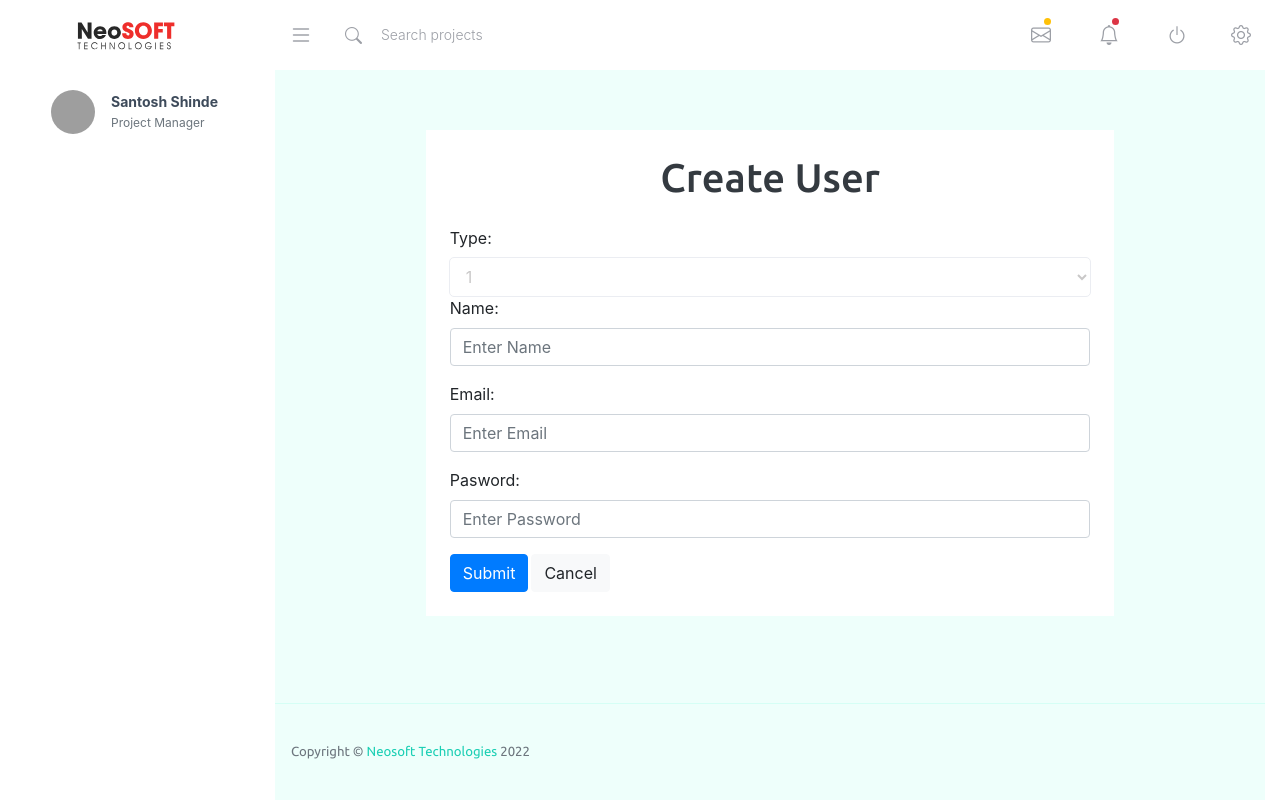
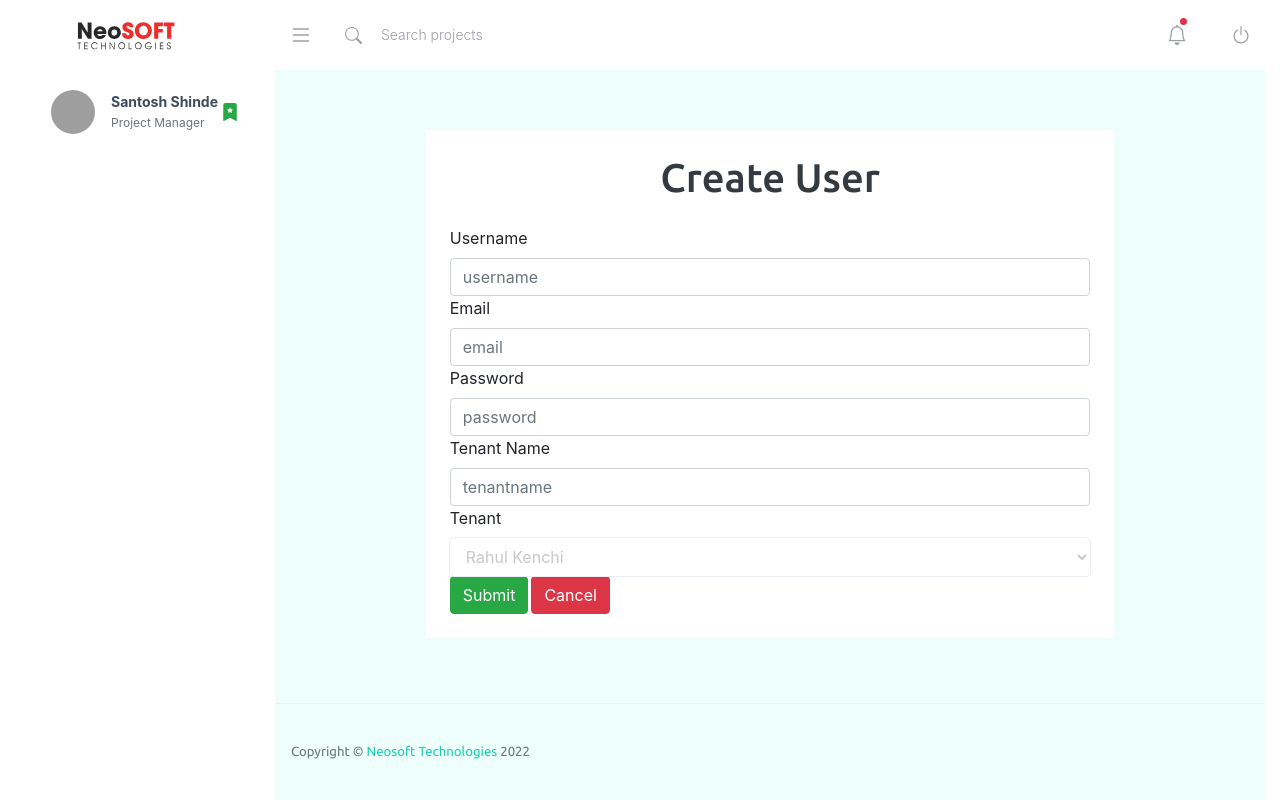
Before and after one commit to NeoSOFT-Technologies/console, a React (Create React App) app: page /createuser in a window 1280 px wide. Built offline with nearby package versions, Linux system fonts and the light colour scheme; a web font is replaced by a local one; what miragejs would draw is missing.

Commit message:
component converted to ts

```diff
--- a/src/Routes/userRoutes.ts
+++ b/src/Routes/userRoutes.ts
@@ -0,0 +1 @@
+export const user = "hello world";
--- a/src/components/navbar/Navbar.tsx
+++ b/src/components/navbar/Navbar.tsx
@@ -1,19 +1,13 @@
-import React, { Component } from "react";
+import React from "react";
 import { Dropdown } from "react-bootstrap";
-import { Link } from "react-router-dom";
+import { Link, useNavigate } from "react-router-dom";
 import { logo, logo_mini } from "../../resources/images";
-// import {  } from "react-i18next";
+export default function Navbar() {
+  const naviagte = useNavigate();
+  const toggleOffcanvas = () => {
+    document?.querySelector(".sidebar-offcanvas")?.classList.toggle("active");
+  };
 
-class Navbar extends Component {
-  toggleOffcanvas() {
-    document?.querySelector(".sidebar-offcanvas")?.classList.toggle("active");
-  }
-
-  toggleRightSidebar() {
-    document?.querySelector(".right-sidebar")?.classList.toggle("open");
-  }
-
-  render() {
   return (
     <nav className="navbar default-layout-navbar col-lg-12 col-12 p-0 fixed-top d-flex flex-row">
       <div className="text-center navbar-brand-wrapper d-flex align-items-center justify-content-center">
@@ -47,88 +41,6 @@ class Navbar extends Component {
           </form>
         </div>
         <ul className="navbar-nav navbar-nav-right">
-            <li className="nav-item">
-              {/* @ts-ignore */}
-              <Dropdown alignRight>
-                <Dropdown.Toggle className="nav-link count-indicator">
-                  <i className="bi bi-envelope"></i>
-                  <span className="count-symbol bg-warning"></span>
-                </Dropdown.Toggle>
-
-                <Dropdown.Menu className="preview-list navbar-dropdown">
-                  <h6 className="p-3 mb-0">
-                    <>Messages</>
-                  </h6>
-                  <div className="dropdown-divider"></div>
-                  <Dropdown.Item
-                    className="dropdown-item preview-item"
-                    onClick={(evt) => evt.preventDefault()}
-                  >
-                    <div className="preview-thumbnail">
-                      <img
-                        src={`${process.env.REACT_APP_HOST}/global/images/faces/face4.jpg`}
-                        alt="user"
-                        className="profile-pic"
-                      />
-                    </div>
-                    <div className="preview-item-content d-flex align-items-start flex-column justify-content-center">
-                      <h6 className="preview-subject ellipsis mb-1 font-weight-normal">
-                        <>Mark send you a message</>
-                      </h6>
-                      <p className="text-gray mb-0">
-                        1 <>Minutes ago</>
-                      </p>
-                    </div>
-                  </Dropdown.Item>
-                  <div className="dropdown-divider"></div>
-                  <Dropdown.Item
-                    className="dropdown-item preview-item"
-                    onClick={(evt) => evt.preventDefault()}
-                  >
-                    <div className="preview-thumbnail">
-                      <img
-                        src={`${process.env.REACT_APP_HOST}/global/images/faces/face2.jpg`}
-                        alt="user"
-                        className="profile-pic"
-                      />
-                    </div>
-                    <div className="preview-item-content d-flex align-items-start flex-column justify-content-center">
-                      <h6 className="preview-subject ellipsis mb-1 font-weight-normal">
-                        <>Cregh send you a message</>
-                      </h6>
-                      <p className="text-gray mb-0">
-                        15 <>Minutes ago</>
-                      </p>
-                    </div>
-                  </Dropdown.Item>
-                  <div className="dropdown-divider"></div>
-                  <Dropdown.Item
-                    className="dropdown-item preview-item"
-                    onClick={(evt) => evt.preventDefault()}
-                  >
-                    <div className="preview-thumbnail">
-                      <img
-                        src={`${process.env.REACT_APP_HOST}/global/images/faces/face3.jpg`}
-                        alt="user"
-                        className="profile-pic"
-                      />
-                    </div>
-                    <div className="preview-item-content d-flex align-items-start flex-column justify-content-center">
-                      <h6 className="preview-subject ellipsis mb-1 font-weight-normal">
-                        <>Profile picture updated</>
-                      </h6>
-                      <p className="text-gray mb-0">
-                        18 <>Minutes ago</>
-                      </p>
-                    </div>
-                  </Dropdown.Item>
-                  <div className="dropdown-divider"></div>
-                  <h6 className="p-3 mb-0 text-center cursor-pointer">
-                    4 <>new messages</>
-                  </h6>
-                </Dropdown.Menu>
-              </Dropdown>
-            </li>
           <li className="nav-item">
             {/* @ts-ignore */}
             <Dropdown alignRight>
@@ -204,36 +116,24 @@ class Navbar extends Component {
               </Dropdown.Menu>
             </Dropdown>
           </li>
-            <li className="nav-item nav-logout d-none d-lg-block">
-              <a
-                className="nav-link"
-                href="!#"
-                onClick={(event) => event.preventDefault()}
-              >
-                <i className="bi bi-power"></i>
-              </a>
-            </li>
           <li className="nav-item nav-settings d-none d-lg-block">
             <button
               type="button"
               className="nav-link border-0"
-                onClick={this.toggleRightSidebar}
+              onClick={() => naviagte("/login-page")}
             >
-                <i className="bi bi-gear"></i>
+              <i className="bi bi-power"></i>
             </button>
           </li>
         </ul>
         <button
           className="navbar-toggler navbar-toggler-right d-lg-none align-self-center"
           type="button"
-            onClick={this.toggleOffcanvas}
+          onClick={toggleOffcanvas}
         >
-            <span className="bi bi-gear"></span>
+          <span className="bi bi-list-ul"></span>
         </button>
       </div>
     </nav>
   );
 }
-}
-
-export default Navbar;
--- a/src/components/sidebar/Sidebar.tsx
+++ b/src/components/sidebar/Sidebar.tsx
@@ -50,7 +50,7 @@ export const Sidebar = () => {
                   <>Project Manager</>
                 </span>
               </div>
-              <i className="mdi mdi-bookmark-check text-success nav-profile-badge"></i>
+              <i className="bi bi-bookmark-star-fill text-success nav-profile-badge"></i>
             </a>
           </li>
           {routes.map((route, index) => (
--- a/src/pages/features/Admin/register-tenant/RegisterTenant.tsx
+++ b/src/pages/features/Admin/register-tenant/RegisterTenant.tsx
@@ -9,6 +9,7 @@ import {
   regForPassword,
 } from "../../../../resources/constants";
 import { IErrorTenantInput, ITenantData } from "../../../../types/index";
+import { ToastAlert } from "../../../../components/ToasterAlert/ToastAlert";
 
 export default function RegisterTenant() {
   const [tenant, setTenant] = useState<ITenantData>({
@@ -109,7 +110,7 @@ export default function RegisterTenant() {
         };
 
         addTenantData(newUser);
-        alert("Tenant Registered");
+        ToastAlert("Tenant Registered", "success");
 
         setTenant({
           name: "",
@@ -122,7 +123,7 @@ export default function RegisterTenant() {
           type: "tenant",
         });
       } else {
-        alert("Please Fill All Fields");
+        ToastAlert("Please Fill All Fields", "warning");
       }
     } else {
       setErr({
--- a/src/pages/features/Admin/tenant-details/TenantDetails.tsx
+++ b/src/pages/features/Admin/tenant-details/TenantDetails.tsx
@@ -135,7 +135,7 @@ export default function TenantDetails() {
   return (
     <>
       <Dropdown className="d-inline-block">
-        <Dropdown.Toggle className="   btn-success " id="dropdown-basic">
+        <Dropdown.Toggle className="btn-success " id="dropdown-basic">
           Action
         </Dropdown.Toggle>
 
--- a/src/pages/features/Admin/tenant-list/TenantList.tsx
+++ b/src/pages/features/Admin/tenant-list/TenantList.tsx
@@ -73,7 +73,7 @@ export default function TenantList() {
   const headings = [
     { title: "Tenant ID" },
     { title: "Description", className: "w-100" },
-    { title: "LastLogin", className: "w-100" },
+    { title: "Last Login", className: "w-100" },
     { title: "Action", className: "text-center" },
   ];
   const actions = [
@@ -128,7 +128,7 @@ export default function TenantList() {
                       className=" btn  btn-success btn-sm"
                       onClick={(e) => searchFilter(e)}
                     >
-                      <i className=" mdi mdi-magnify"></i>
+                      <i className=" bi bi-search"></i>
                     </button>
                   </div>
                 </form>
--- a/src/pages/features/Tenant/create-user/CreateUser.tsx
+++ b/src/pages/features/Tenant/create-user/CreateUser.tsx
@@ -1,85 +1,183 @@
 import React, { useState } from "react";
 import { Container, Form, Button } from "react-bootstrap";
-import { regexForEmail } from "../../../../resources/constants";
+import {
+  regexForEmail,
+  regexForName,
+  regexForUser,
+  regForPassword,
+} from "../../../../resources/constants";
+import { ToastAlert } from "../../../../components/ToasterAlert/ToastAlert";
+interface Ierrors {
+  username: string;
+  email: string;
+  password: string;
+  tenantname: string;
+}
+export default function Createuser() {
+  const [formData, setFormData] = useState({
+    username: "",
+    email: "",
+    password: "",
+    tenantname: "",
+  });
+  const [errors, setErrors] = useState<Ierrors>({
+    username: "",
+    email: "",
+    password: "",
+    tenantname: "",
+  });
+  const handleInputChange = (event: React.ChangeEvent<HTMLInputElement>) => {
+    const { name, value } = event.target;
+    switch (name) {
+      case "username":
+        setErrors({
+          ...errors,
+          [name]: regexForUser.test(value) ? "" : "Enter a valid Username ",
+        });
+        break;
 
-export default function Createuser() {
-  const [name, setName] = useState<string>("");
-
-  const [email, setEmail] = useState<string>("");
-
-  const [password, setPassword] = useState<string>("");
-
+      case "email":
+        setErrors({
+          ...errors,
+          [name]: regexForEmail.test(value) ? "" : "Enter a Valid Email",
+        });
+        break;
+      case "password":
+        setErrors({
+          ...errors,
+          [name]: regForPassword.test(value)
+            ? ""
+            : "Enter a Valid Password (must include 8 character)",
+        });
+        break;
+      case "tenantname":
+        setErrors({
+          ...errors,
+          [name]: regexForName.test(value) ? "" : "Enter a valid tenant name ",
+        });
+        break;
+      default:
+        break;
+    }
+    setFormData({ ...formData, [name]: value });
+  };
+  const handleValidate = () => {
+    const validate = !!(
+      errors.username === "" &&
+      errors.email === "" &&
+      errors.password === "" &&
+      errors.tenantname === ""
+    );
+    return validate;
+  };
+  const handleFormSubmit = (event: React.FormEvent) => {
+    event.preventDefault();
+    if (handleValidate()) {
+      if (
+        formData.username !== "" &&
+        formData.email !== "" &&
+        formData.password !== "" &&
+        formData.tenantname !== ""
+      ) {
+        // dispatch(newuser(formData));
+        ToastAlert("User Registered", "success");
+        // navigate("/login");
+      } else {
+        ToastAlert("Please Fill All Fields", "warning");
+      }
+    } else {
+      ToastAlert("Please Enter Valid Details", "warning");
+    }
+  };
   return (
     <div>
       <Container className="mt-3 w-75 bg-white p-4">
         <h1 className="text-center text-dark pb-3">Create User</h1>
-
-        <Form>
+        {/* UserName Email Password Tenant Name */}
+        <Form onSubmit={handleFormSubmit}>
           <Form.Group>
-            <label htmlFor="exampleFormControlSelect2">Type:</label>
-            <select className="form-control" id="exampleFormControlSelect2">
-              <option>1</option>
-              <option>2</option>
-              <option>3</option>
-              <option>4</option>
-              <option>5</option>
-            </select>
-          </Form.Group>
-
-          <Form.Group className="mb-3">
-            <Form.Label>Name:</Form.Label>
+            <Form.Label>Username</Form.Label>
             <Form.Control
               type="text"
-              placeholder="Enter Name"
-              name="name"
-              id="name"
-              onChange={(event) => {
-                setName(event.target.value);
-              }}
-              required
+              placeholder="username"
+              value={formData.username}
+              name="username"
+              onChange={handleInputChange}
+              isInvalid={!!errors.username}
+              isValid={!!(!errors.username && formData.username)}
             />
-            {name !== "" && name.length < 4 && (
-              <span className="text-danger">Enter Name correctly</span>
-            )}
+            <Form.Control.Feedback type="invalid">
+              {errors.username}
+            </Form.Control.Feedback>
           </Form.Group>
-
-          <Form.Group className="mb-3">
-            <Form.Label>Email:</Form.Label>
+          <Form.Group>
+            <Form.Label>Email</Form.Label>
             <Form.Control
-              type="email"
-              placeholder="Enter Email"
+              type="text"
+              placeholder="email"
+              value={formData.email}
               name="email"
-              id="email"
-              onChange={(event) => {
-                setEmail(event.target.value);
-              }}
-              required
+              onChange={handleInputChange}
+              isInvalid={!!errors.email}
+              isValid={!!(!errors.email && formData.email)}
             />
-            {email !== "" && !regexForEmail.test(email) && (
-              <span className="text-danger">Enter email correctly</span>
-            )}
+            <Form.Control.Feedback type="invalid">
+              {errors.email}
+            </Form.Control.Feedback>
           </Form.Group>
-
-          <Form.Group className="mb-3">
-            <Form.Label>Pasword:</Form.Label>
+          <Form.Group>
+            <Form.Label>Password</Form.Label>
             <Form.Control
-              type="password"
-              placeholder="Enter Password"
+              type="text"
+              placeholder="password"
+              value={formData.password}
               name="password"
-              id="password"
-              onChange={(event) => {
-                setPassword(event.target.value);
-              }}
-              required
+              onChange={handleInputChange}
+              isInvalid={!!errors.password}
+              isValid={!!(!errors.password && formData.password)}
             />
-            {password !== "" && password.length < 8 && (
-              <span className="text-danger">Enter password correctly</span>
-            )}
+            <Form.Control.Feedback type="invalid">
+              {errors.password}
+            </Form.Control.Feedback>
           </Form.Group>
-          <Button className="info" type="submit">
+          <Form.Group>
+            <Form.Label>Tenant Name</Form.Label>
+            <Form.Control
+              type="text"
+              placeholder="tenantname"
+              value={formData.tenantname}
+              name="tenantname"
+              onChange={handleInputChange}
+              isInvalid={!!errors.tenantname}
+              isValid={!!(!errors.tenantname && formData.tenantname)}
+            />
+            <Form.Control.Feedback type="invalid">
+              {errors.tenantname}
+            </Form.Control.Feedback>
+          </Form.Group>
+          <Form.Group>
+            <Form.Label>Tenant</Form.Label>
+            <select className="form-control">
+              <option disabled value="">
+                Select Tenant
+              </option>
+              <option value="Rahul Kenchi">Rahul Kenchi</option>
+              <option value="Admin Admin">Admin Admin</option>
+            </select>
+            {/* <Form.Select>
+              <option>Open this select menu</option>
+              <option value="1">One</option>
+              <option value="2">Two</option>
+              <option value="3">Three</option>
+            </Form.Select> */}
+            <Form.Control.Feedback type="invalid">
+              {errors.tenantname}
+            </Form.Control.Feedback>
+          </Form.Group>
+          <Button type="submit" variant="success">
             Submit
           </Button>
-          <Button className="btn btn-light" type="reset">
+          <Button type="reset" variant="danger">
             Cancel
           </Button>
         </Form>
--- a/src/pages/features/Tenant/user-list/UserList.tsx
+++ b/src/pages/features/Tenant/user-list/UserList.tsx
@@ -77,7 +77,7 @@ export default function UserList() {
   const actions = [
     {
       className: "btn btn-sm btn-dark",
-      iconClassName: "mdi mdi-cog",
+      iconClassName: "bi bi-gear-fill",
       buttonFunction: handleUserDetails,
     },
   ];
@@ -133,7 +133,7 @@ export default function UserList() {
                       className=" btn  btn-success btn-sm"
                       onClick={(e) => searchFilter(e)}
                     >
-                      <i className=" mdi mdi-magnify"></i>
+                      <i className=" bi bi-search"></i>
                     </button>
                   </div>
                 </form>
```
Also changed, not shown: src/pages/features/Admin/tenant-details/TenantDetails.scss (added). Lines whose indentation alone changed are shown as unchanged.
